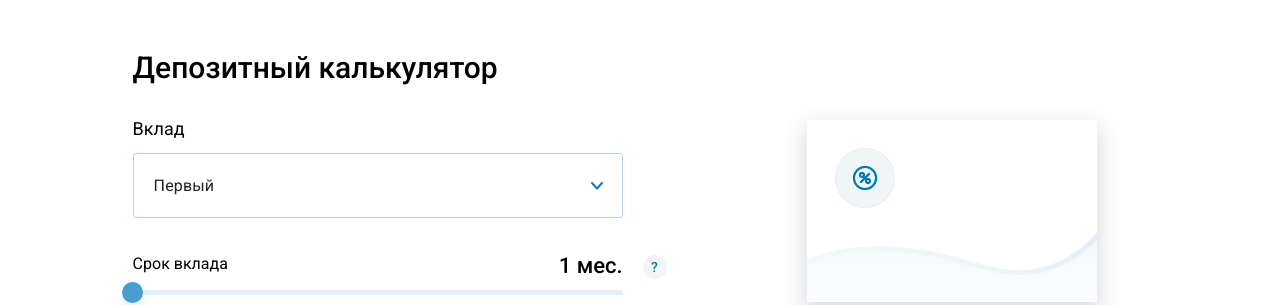
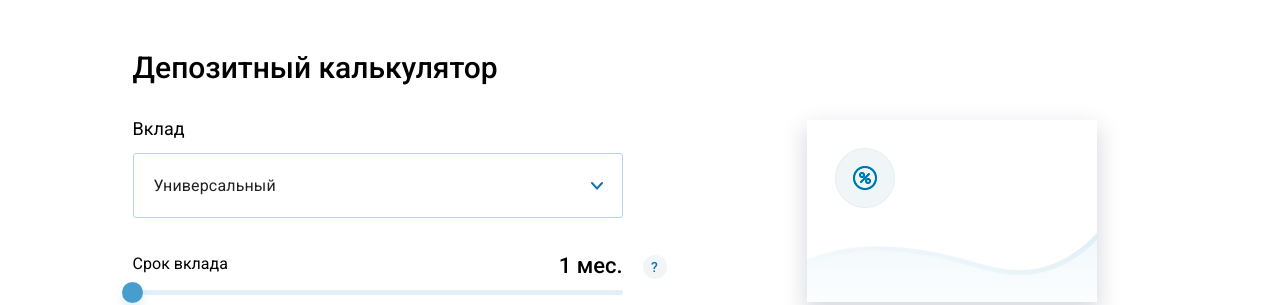
Before and after one commit to webdevkirill/deposit-calc-react, a React (Create React App) app: page / in a window 1280 px wide. Shown: the top 305 px of the page. Built offline with nearby package versions, Linux system fonts and the light colour scheme.

Commit message:
Добавляет возможность выбора типа вклада

```diff
--- a/package.json
+++ b/package.json
@@ -9,7 +9,9 @@
     "@testing-library/user-event": "^12.1.10",
     "react": "^17.0.2",
     "react-dom": "^17.0.2",
+    "react-redux": "7.2.3",
     "react-scripts": "4.0.3",
+    "redux": "4.0.5",
     "web-vitals": "^1.0.1"
   },
   "scripts": {
--- a/src/App.js
+++ b/src/App.js
@@ -2,22 +2,19 @@ import { React } from 'react';
 import LeftSide from './components/LeftSide/LeftSide';
 import RightSide from './components/RightSide/RightSide';
 import Wrapper from './components/Wrapper/Wrapper';
-import { useFetch } from './hooks/useFetch';
+import { Provider } from 'react-redux';
+import { store } from './store/index';
 
 function App() {
-	const { deposits, isLoading } = useFetch('db.json');
-
-	if (isLoading) {
-		return <p>Загрузка...</p>;
-	}
-
 	return (
-		<div className='App'>
-			<Wrapper>
-				<LeftSide deposits={deposits} />
-				<RightSide />
-			</Wrapper>
-		</div>
+		<Provider store={store}>
+			<div className='App'>
+				<Wrapper>
+					<LeftSide />
+					<RightSide />
+				</Wrapper>
+			</div>
+		</Provider>
 	);
 }
 
--- a/src/components/DepositTypeChooser/DepositTypeChooser.js
+++ b/src/components/DepositTypeChooser/DepositTypeChooser.js
@@ -1,4 +1,6 @@
 import React, { useState } from 'react';
+import { useDispatch, useSelector } from 'react-redux';
+
 import FormControl from '@material-ui/core/FormControl';
 import Select from '@material-ui/core/Select';
 import { ArrowIcon } from '../../common/icons';
@@ -6,13 +8,15 @@ import {
 	BootstrapInput,
 	depositTypeChooserStyles,
 } from './depositTypeChooserStyles';
+import { changeDepositType } from '../../store/actions';
 
 export default function DepositTypeChooser() {
 	const styles = depositTypeChooserStyles();
-	const [depositType, setDepositType] = useState(1);
+	const dispatch = useDispatch();
+	const { depositType, data } = useSelector((state) => state);
 
 	const depositTypeChangeHandler = (e) => {
-		setDepositType(e.target.value);
+		dispatch(changeDepositType(e.target.value));
 	};
 
 	return (
@@ -27,9 +31,11 @@ export default function DepositTypeChooser() {
 					input={<BootstrapInput />}
 					IconComponent={ArrowIcon}
 				>
-					<option value={1}>Первый</option>
-					<option value={2}>Второй</option>
-					<option value={3}>Третий</option>
+					{data.map((deposit) => (
+						<option key={deposit.code} value={deposit.code}>
+							{deposit.name}
+						</option>
+					))}
 				</Select>
 			</FormControl>
 		</div>
--- a/src/components/LeftSide/LeftSide.js
+++ b/src/components/LeftSide/LeftSide.js
@@ -3,8 +3,10 @@ import { Header } from '../../common/typography/typography';
 import DepositTypeChooser from '../DepositTypeChooser/DepositTypeChooser';
 import RangeSelector from '../RangeSelector/RangeSelector';
 import ResultBlock from '../ResultBlock/ResultBlock';
+import { useFetch } from '../../hooks/useFetch';
+import { useSelector } from 'react-redux';
 
-const tooltipConfig = [
+const rangesConfig = [
 	{
 		id: 'depositeTime',
 		title: 'Срок вклада',
@@ -27,13 +29,22 @@ const tooltipConfig = [
 	},
 ];
 
-export default function LeftSide({ deposits }) {
+export default function LeftSide() {
+	const { isLoading } = useFetch('db.json');
+
+	const { data, depositType } = useSelector((state) => state);
+	console.log(data, depositType);
+
+	if (isLoading) {
+		return <p>Загрузка...</p>;
+	}
+
 	return (
 		<div>
 			<Header mb={34}>Депозитный калькулятор</Header>
 			<DepositTypeChooser />
-			{tooltipConfig.map((config) => (
-				<RangeSelector key={config.id} config={config} />
+			{rangesConfig.map((range) => (
+				<RangeSelector key={range.id} config={range} />
 			))}
 			<ResultBlock />
 		</div>
--- /dev/null
+++ b/src/hooks/useCalc.js
@@ -0,0 +1,3 @@
+import { useState } from 'react';
+
+export const useCAlc = () => {};
--- a/src/hooks/useFetch.js
+++ b/src/hooks/useFetch.js
@@ -1,19 +1,24 @@
 import { useCallback, useEffect, useState } from 'react';
+import { useDispatch } from 'react-redux';
+import { changeDepositType, loadData, setPeriodFrom } from '../store/actions';
 
 export const useFetch = (url) => {
-	const [deposits, setDeposits] = useState(null);
 	const [isLoading, setIsLoading] = useState(true);
+	const dispatch = useDispatch();
 
 	const fetchData = useCallback(() => {
 		fetch(url)
 			.then((response) => response.json())
 			.then((data) => {
-				setDeposits(data.deposits);
+				const deposits = data.deposits;
+				dispatch(loadData(deposits));
+				dispatch(changeDepositType(deposits[0].code));
+				dispatch(setPeriodFrom(deposits[0].param[0]['period_from']));
 				setIsLoading(false);
 			});
-	}, [url]);
+	}, [url, dispatch]);
 
 	useEffect(fetchData, [fetchData]);
 
-	return { deposits, isLoading };
+	return { isLoading };
 };
--- /dev/null
+++ b/src/store/actions.js
@@ -0,0 +1,16 @@
+import { CHANGE_DEPOSIT_TYPE, LOAD_DATA, SET_PERIOD_FROM } from './types';
+
+export const loadData = (payload) => ({
+	type: LOAD_DATA,
+	payload,
+});
+
+export const changeDepositType = (payload) => ({
+	type: CHANGE_DEPOSIT_TYPE,
+	payload,
+});
+
+export const setPeriodFrom = (payload) => ({
+	type: SET_PERIOD_FROM,
+	payload,
+});
--- /dev/null
+++ b/src/store/index.js
@@ -0,0 +1,4 @@
+import { createStore } from 'redux';
+import { reducer } from './reducer';
+
+export const store = createStore(reducer);
--- /dev/null
+++ b/src/store/reducer.js
@@ -0,0 +1,25 @@
+import { CHANGE_DEPOSIT_TYPE, LOAD_DATA, SET_PERIOD_FROM } from './types';
+
+const initialState = {
+	data: null,
+	depositType: null,
+	periodFrom: null,
+};
+
+const handlers = {
+	[LOAD_DATA]: (state, { payload }) => ({ ...state, data: payload }),
+	[CHANGE_DEPOSIT_TYPE]: (state, { payload }) => ({
+		...state,
+		depositType: payload,
+	}),
+	[SET_PERIOD_FROM]: (state, { payload }) => ({
+		...state,
+		periodFrom: payload,
+	}),
+	default: (state) => state,
+};
+
+export const reducer = (state = initialState, action) => {
+	const handler = handlers[action.type] || handlers.default;
+	return handler(state, action);
+};
--- /dev/null
+++ b/src/store/types.js
@@ -0,0 +1,3 @@
+export const LOAD_DATA = 'LOAD_DATA';
+export const CHANGE_DEPOSIT_TYPE = 'CHANGE_DEPOSIT_TYPE';
+export const SET_PERIOD_FROM = 'SET_PERIOD_FROM';
```
Also changed, not shown: 1 other file (tests, documents, lock files or other folders).
